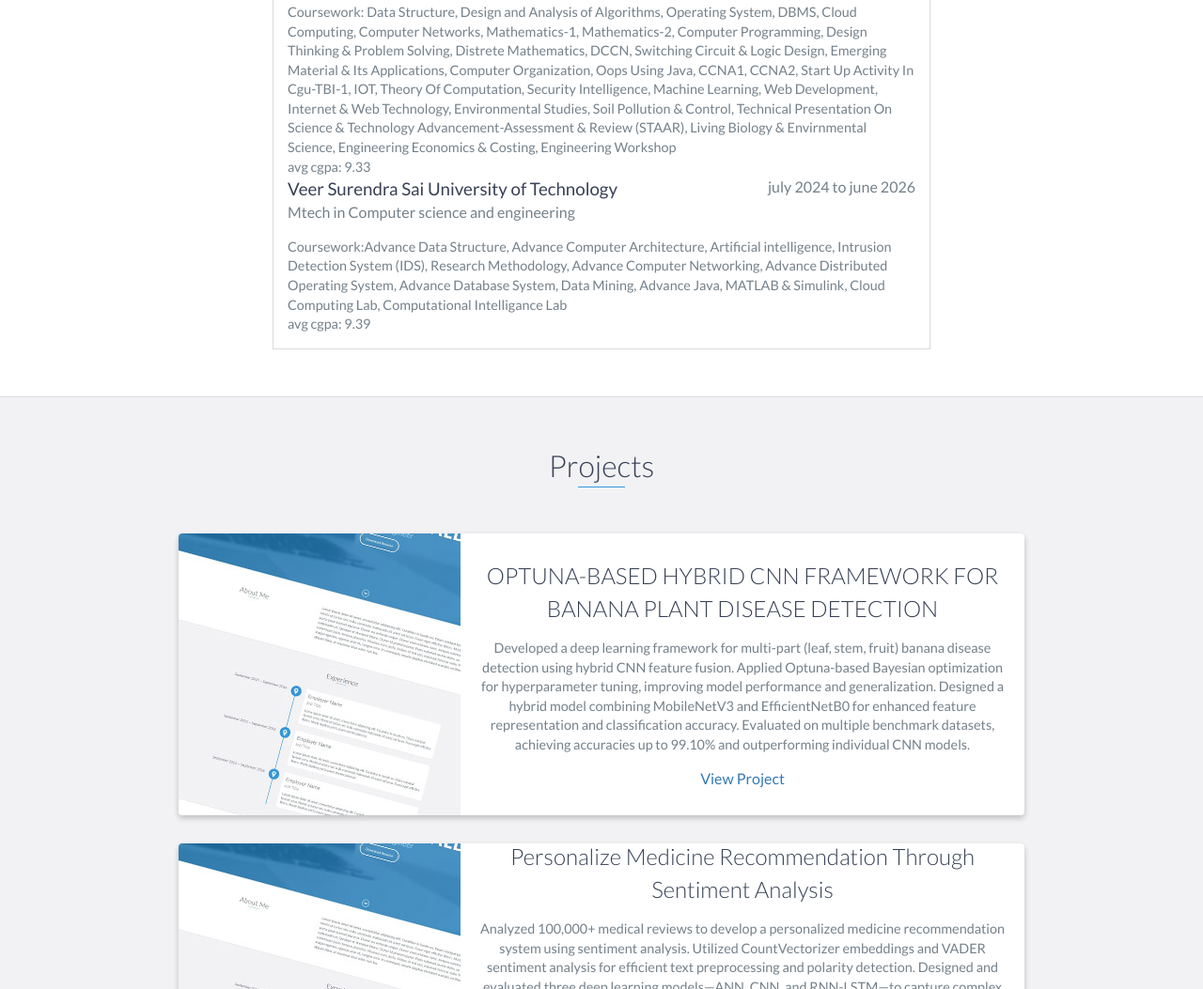
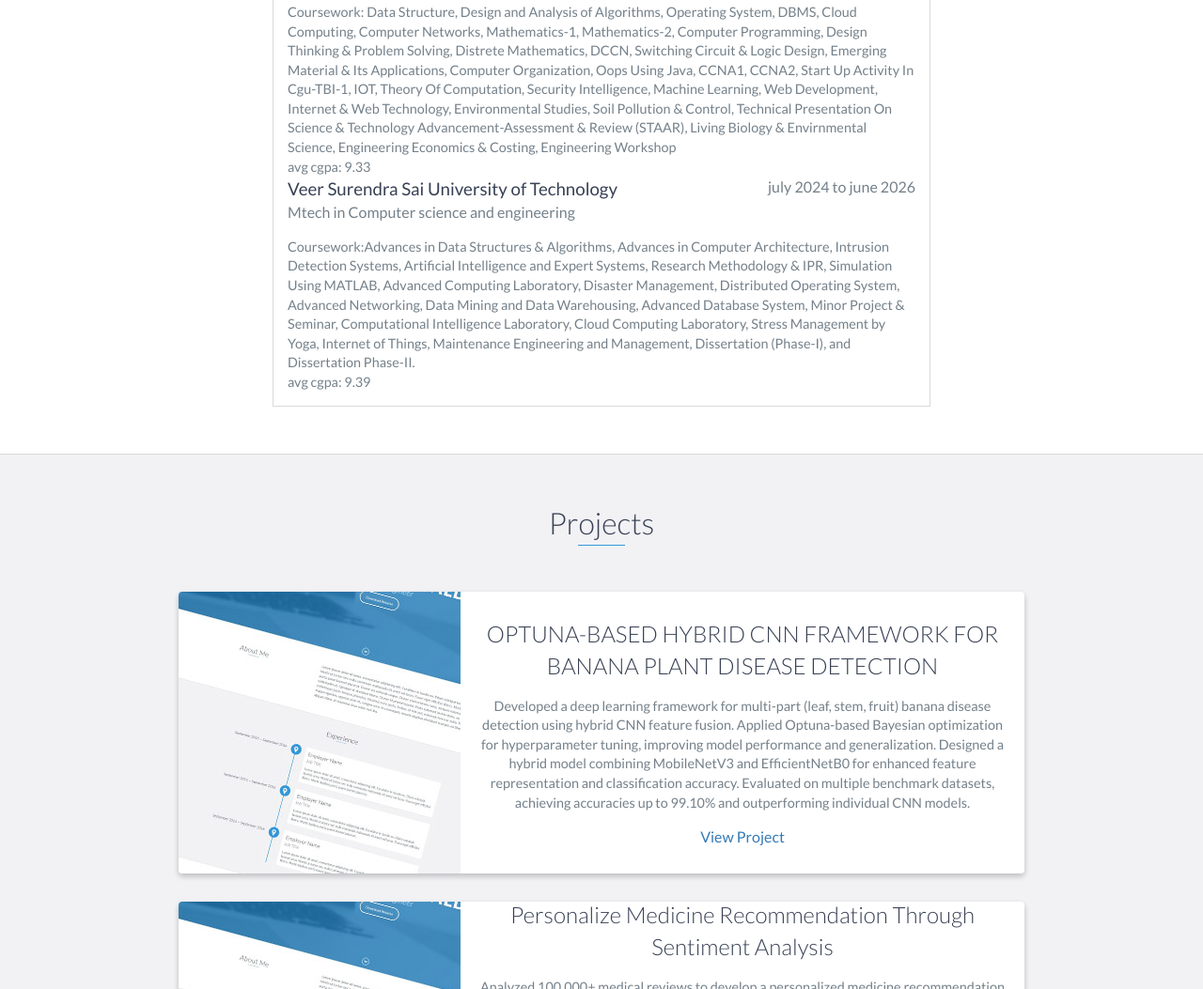
Before and after one commit to alok123111/personal_portfilio, a website: page index.html in a window 1280 px wide. Shown: the part 2891-3944 px from the top of the page at 94% size. Drawn offline with nearby package versions, Linux system fonts and the light colour scheme.

Commit message:
Update index.html

```diff
--- a/index.html
+++ b/index.html
@@ -195,9 +195,11 @@ Assisting in project planning and tracking progress.
             <span class="education-date">july 2024 to june 2026</span>
             <h4>Mtech in Computer science and engineering </h4>
             <p>
-               Coursework:Advance Data Structure, Advance Computer Architecture, Artificial intelligence, Intrusion Detection System (IDS), Research Methodology,
-	    Advance Computer Networking, Advance Distributed Operating System, Advance Database System, Data Mining, Advance Java, MATLAB & Simulink, Cloud Computing Lab,
-	    Computational Intelligance Lab</p>
+               Coursework:Advances in Data Structures & Algorithms, Advances in Computer Architecture, Intrusion Detection Systems, Artificial Intelligence
+				and Expert Systems, Research Methodology & IPR, Simulation Using MATLAB, Advanced Computing Laboratory, Disaster Management, Distributed Operating System,
+				Advanced Networking, Data Mining and Data Warehousing, Advanced Database System, Minor Project & Seminar, Computational Intelligence Laboratory,
+				Cloud Computing Laboratory, Stress Management by Yoga, Internet of Things, Maintenance Engineering and Management, Dissertation (Phase-I),
+				and Dissertation Phase-II.</p>
 		<p>avg cgpa: 9.39</p>
 
 
```
